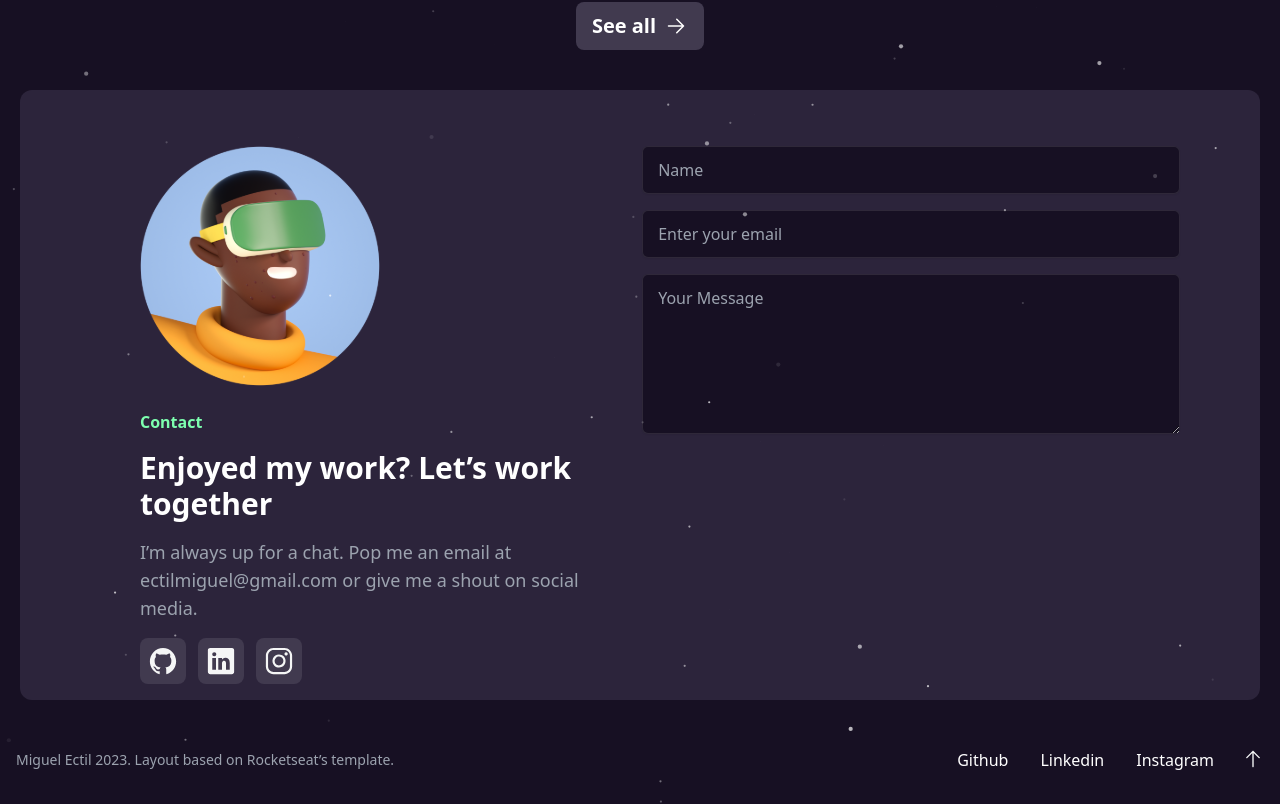
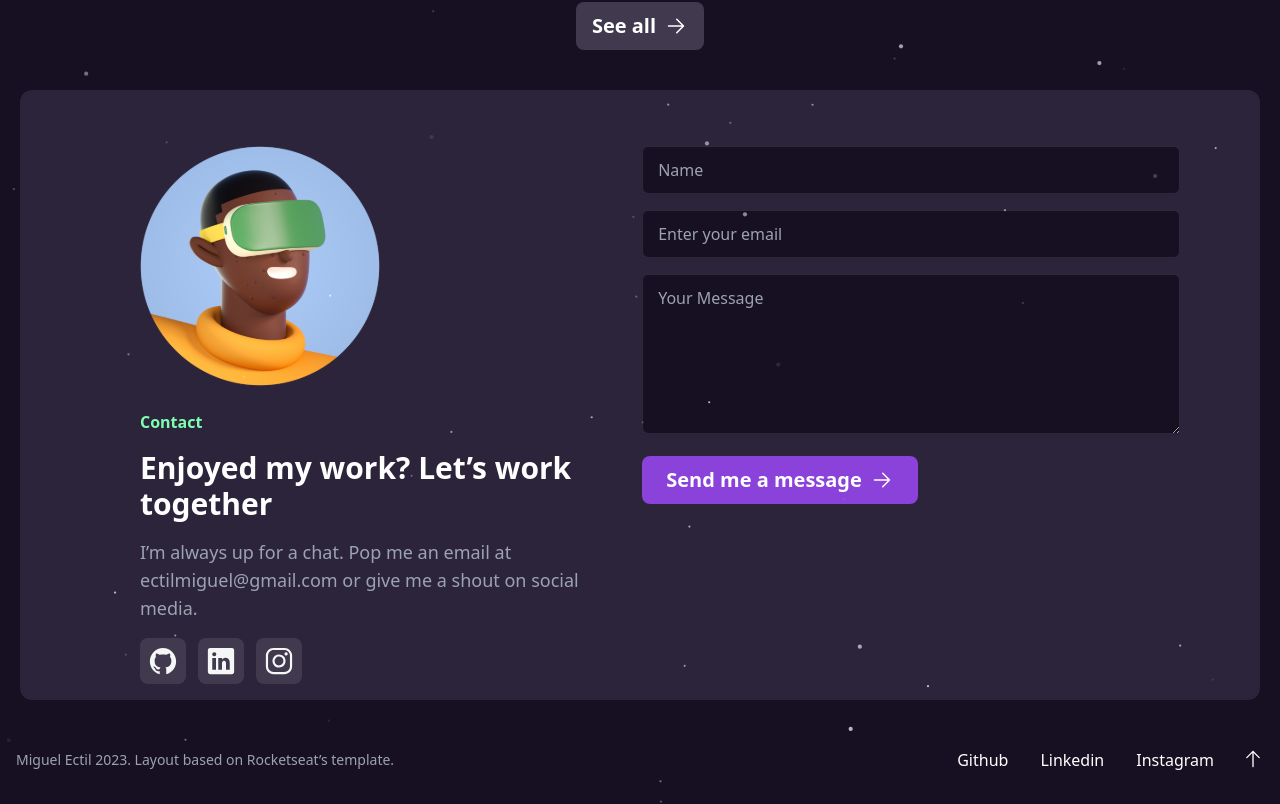
Before and after one commit to Miguel-ectil/portfolio, a Next.js app: page / in a window 1280 px wide. Shown: the part 1256-2060 px from the top of the page. Built offline with nearby package versions, Linux system fonts and the light colour scheme.

Commit message:
[ADD] Adicionando botão de enviar mensagem

```diff
--- a/src/components/contact/page.tsx
+++ b/src/components/contact/page.tsx
@@ -85,6 +85,20 @@ export default function Contact() {
               className="flex-auto rounded-md bg-[#171023] w-full px-4 py-3 text-white shadow-sm ring-1 ring-inset ring-white/10 focus:ring-2 focus:ring-inset focus:ring-[#7DFFAF] sm:text-base sm:leading-6 h-[160px] border-none"
               placeholder="Your Message"
             />
+            <button
+              className='md:text-xl flex cursor-pointer items-center gap-x-2 rounded-lg bg-[#8A42DB] px-5 py-1.5 text-sm font-semibold text-white transition hover:opacity-75 md:px-6 md:py-2.5'
+            >
+              Send me a message
+              {/* <InformationCircleIcon className='h-6'/> */}
+              <svg
+                xmlns="http://www.w3.org/2000/svg"
+                fill="none" viewBox="0 0 24 24"
+                strokeWidth={1.5} stroke="currentColor"
+                className="w-6 h-6"
+              >
+                <path strokeLinecap="round" strokeLinejoin="round" d="M4.5 12h15m0 0l-6.75-6.75M19.5 12l-6.75 6.75" />
+              </svg>
+            </button>
           </div>
         </div>
       </div>
```
